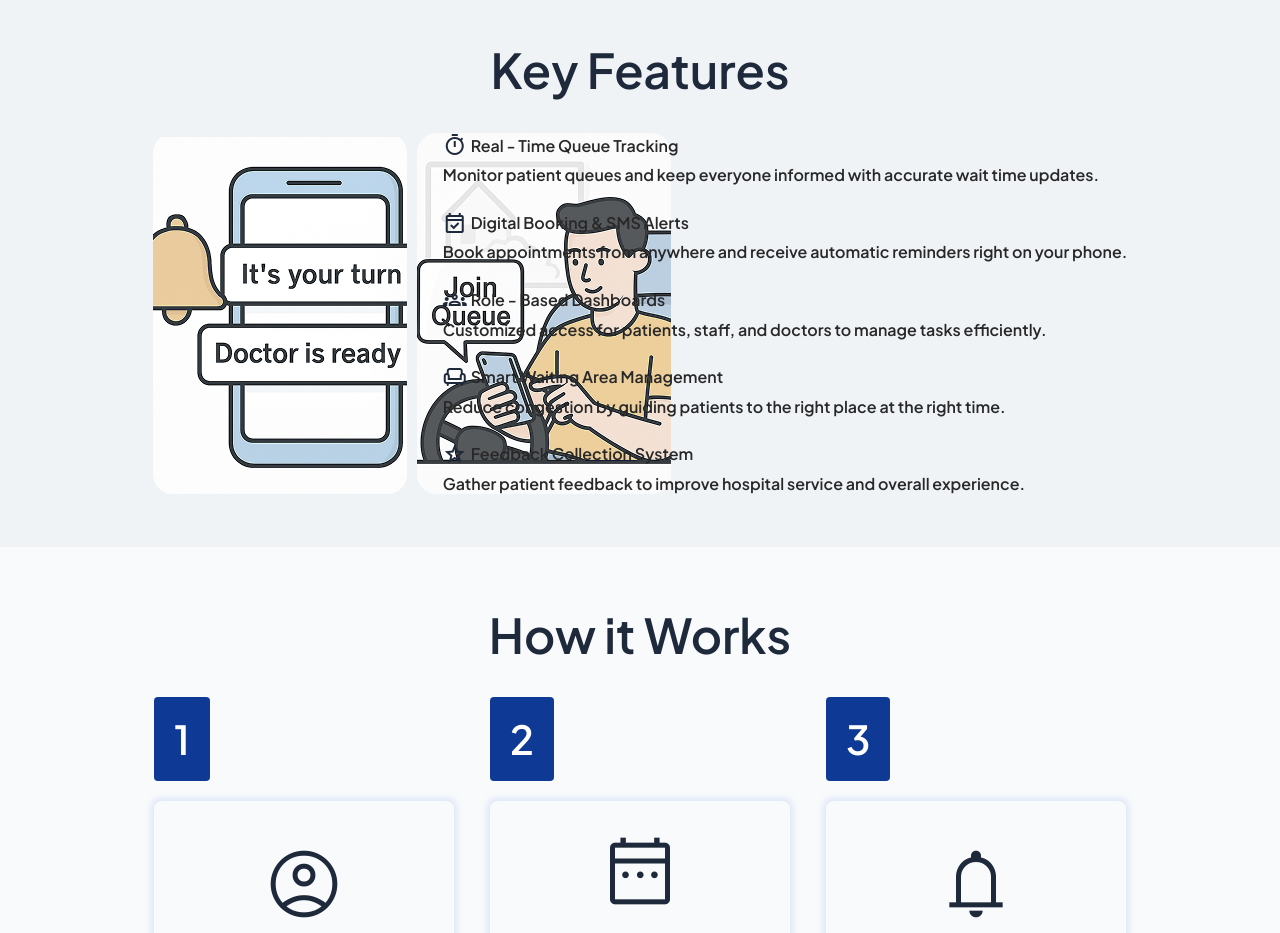
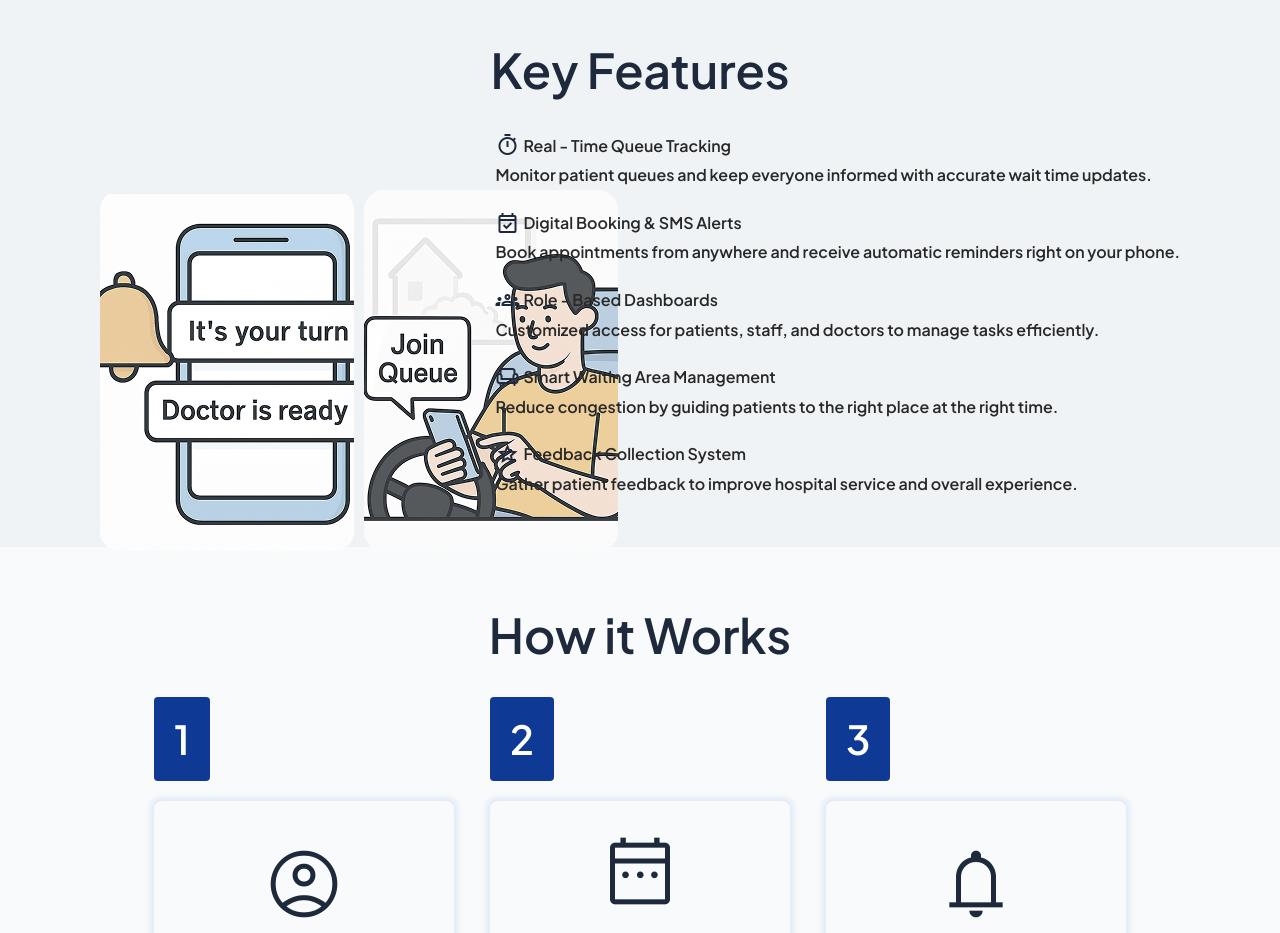
Before and after one commit to YomiVeph/Qure-Design, a plain HTML site: page Frontend/public/index.html in a window 1280 px wide. Shown: the part 1440-2373 px from the top of the page. Drawn offline with nearby package versions, Linux system fonts and the light colour scheme.

Commit message:
Final Update

```diff
--- a/Frontend/public/styles.css
+++ b/Frontend/public/styles.css
@@ -264,6 +264,9 @@ html {
 .features-card {
   display: flex;
   flex-direction: row;
+  justify-content: space-between;
+  align-items: center;
+  width: 100%;
   gap: 4rem;
 }
 
```
